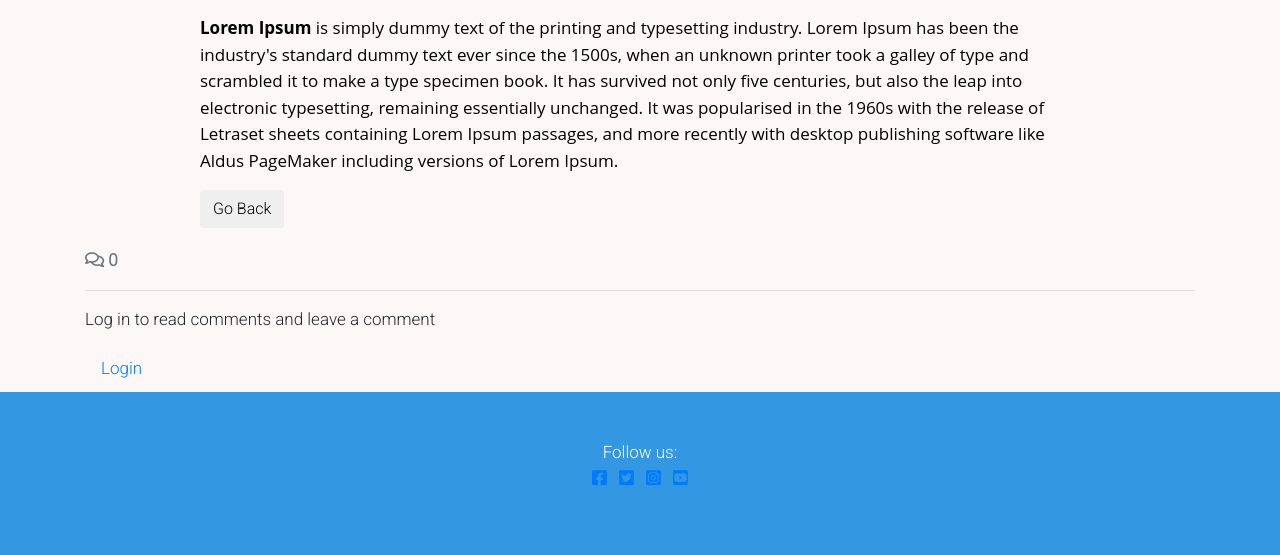
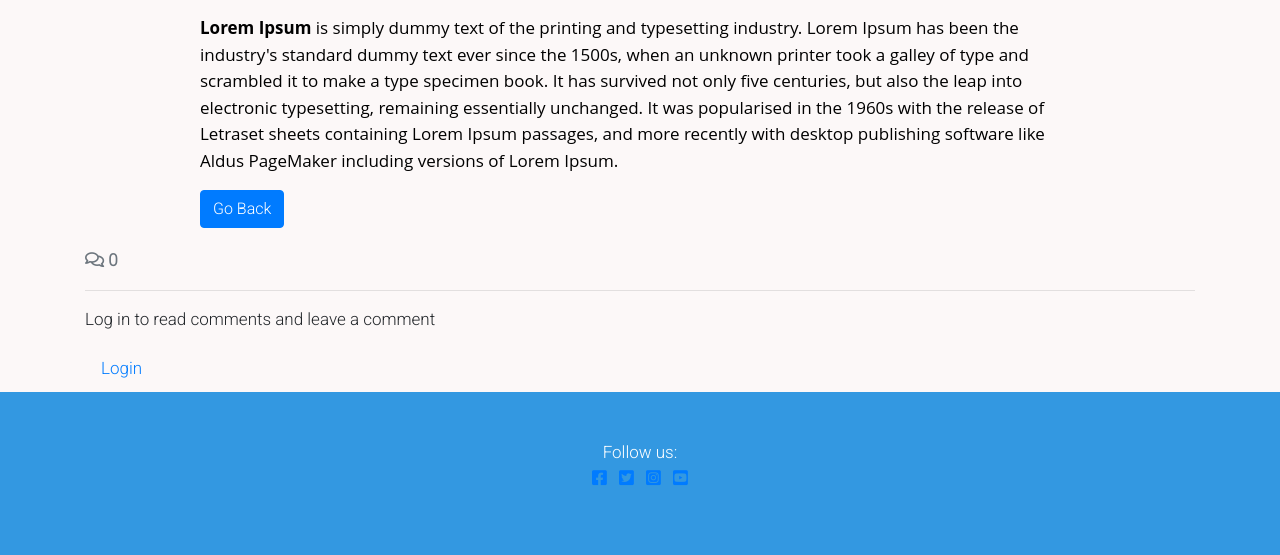
Before and after one commit to AmandaB2023/p4-test, a Django app: a page that uses blog/templates/blog/post_detail.html in a window 1280 px wide. Shown: the part 245-800 px from the top of the page. Run offline with Django 4.2, Linux system fonts and the light colour scheme; data comes from the database, SQL or seed files in the repository; some libraries are stand-ins or nearby versions.

Commit message:
Change hover on buttons

```diff
--- a/blog/templates/blog/post_detail.html
+++ b/blog/templates/blog/post_detail.html
@@ -17,7 +17,7 @@
         <p class="card-text">
           {{ post.content | safe }}
         </p>
-        <button class="btn btn-back right" onclick="history.back()">Go Back</button>
+        <button class="btn btn-primary right" onclick="history.back()">Go Back</button>
       </div>
     </div>
 
@@ -78,7 +78,7 @@
         <form id="commentForm" method="post" style="margin-top: 1.3em;">
           {{ comment_form | crispy }}
           {% csrf_token %}
-          <button id="submitButton" type="submit" class="btn btn-lg">Submit</button>
+          <button id="submitButton" type="submit" class="btn btn-primary">Submit</button>
         </form>
 
       </div>
```
Also changed, not shown: 1 other file.
